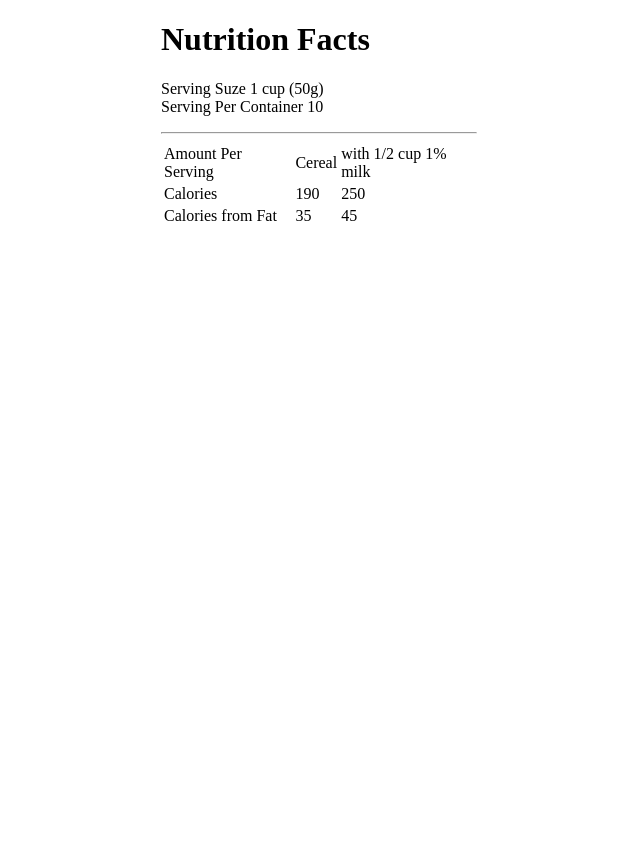
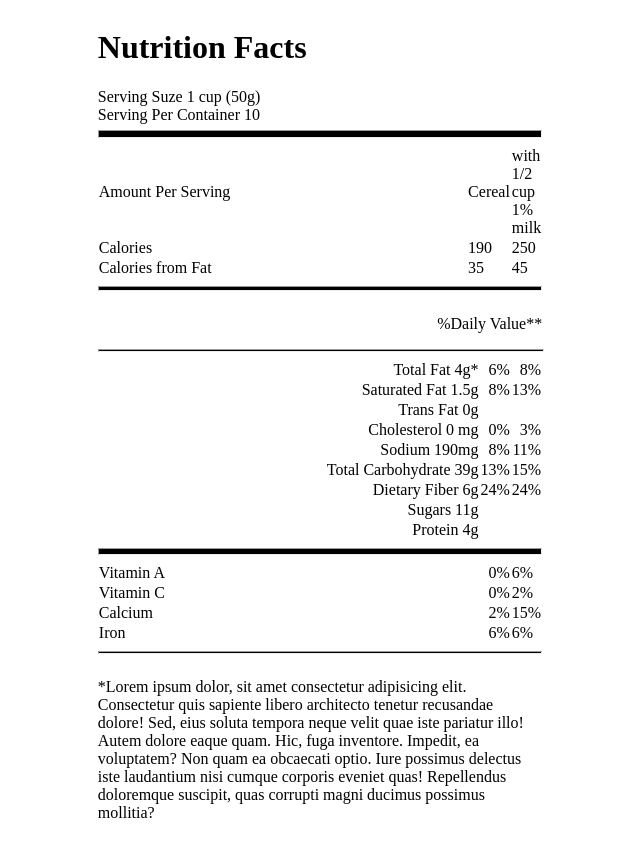
Before and after one commit to KateKatze/17.01_CSS, a plain HTML site: page Intermediate_Kate/index.html in a window 1280 px wide. Shown: the whole page, without its empty margins (321-961 px from the left). Before the commit the page ends 800 px from the top, so only its background shows below. Drawn offline with Linux system fonts and the light colour scheme.

```diff
--- a/Intermediate_Kate/index.css
+++ b/Intermediate_Kate/index.css
@@ -3,7 +3,49 @@ body{
 }
 
 .container{
-    width:25%;
-    border-color: 3px black;
+    display: flex;
+    flex-direction:column;
+    flex-wrap: wrap;
+    width:35%;
     margin: 0 auto;
+    border: black 3px;
 }
+
+table, tr, td {
+    width:100%;
+    border-collapse: collapse;
+  }
+
+tr, td{
+    border-right: none;
+    border-left: none;
+}
+
+.bold1{
+    height:6px;
+    width:100%;
+    background-color: black;
+    margin-top: -10px;;
+}
+
+.bold2{
+    height:3px;
+    width:100%;
+    background-color: black;
+}
+
+.boldunder{
+    height:1px;
+    width:100%;
+    background-color: black;
+}
+
+.item3{
+    text-align: end;
+}
+
+.bold3{
+    height:5px;
+    width:100%;
+    background-color: black;
+}
--- a/Intermediate_Kate/index.html
+++ b/Intermediate_Kate/index.html
@@ -15,9 +15,11 @@
         <div class="item1">
             <h1>Nutrition Facts</h1>
             <p>Serving Suze 1 cup (50g) <br>
-            Serving Per Container 10</p>
+                Serving Per Container 10</p>
         </div>
-        <hr>
+
+        <hr class="bold1">
+
         <div class="item2">
             <table>
                 <tr>
@@ -36,24 +38,94 @@
                     <td>45</td>
                 </tr>
             </table>
-
-
         </div>
 
+        <hr class="bold2">
 
+        <div class="item3">
+            <p>%Daily Value**</p>
+            <hr class="boldunder">
 
+            <table>
+                <tr>
+                    <td>Total Fat 4g*</td>
+                    <td>6%</td>
+                    <td>8%</td>
+                </tr>
+                <tr>
+                    <td>Saturated Fat 1.5g</td>
+                    <td>8%</td>
+                    <td>13%</td>
+                </tr>
+                <tr>
+                    <td>Trans Fat 0g</td>
+                </tr>
+                <tr>
+                    <td>Cholesterol 0 mg</td>
+                    <td>0%</td>
+                    <td>3%</td>
+                </tr>
+                <tr>
+                    <td>Sodium 190mg</td>
+                    <td>8%</td>
+                    <td>11%</td>
+                </tr>
+                <tr>
+                    <td>Total Carbohydrate 39g</td>
+                    <td>13%</td>
+                    <td>15%</td>
+                </tr>
+                <tr>
+                    <td>Dietary Fiber 6g</td>
+                    <td>24%</td>
+                    <td>24%</td>
+                </tr>
+                <tr>
+                    <td>Sugars 11g</td>
+                </tr>
+                <tr>
+                    <td>Protein 4g</td>
+                </tr>
+            </table>
+        </div>
 
+        <hr class="bold3">
 
+        <div class="item4">
+            <table>
+                <tr>
+                    <td>Vitamin A</td>
+                    <td>0%</td>
+                    <td>6%</td>
+                </tr>
+                <tr>
+                    <td>Vitamin C</td>
+                    <td>0%</td>
+                    <td>2%</td>
+                </tr>
+                <tr>
+                    <td>Calcium</td>
+                    <td>2%</td>
+                    <td>15%</td>
+                </tr>
+                <tr>
+                    <td>Iron</td>
+                    <td>6%</td>
+                    <td>6%</td>
+                </tr>
+            </table>
+        </div>
 
+        <hr class="boldunder">
 
-
-
-
-
-
-
-
+        <div class="item5">
+            <p>*Lorem ipsum dolor, sit amet consectetur adipisicing elit. Consectetur quis sapiente libero architecto
+                tenetur recusandae dolore! Sed, eius soluta tempora neque velit quae iste pariatur illo! Autem dolore
+                eaque quam.
+                Hic, fuga inventore. Impedit, ea voluptatem? Non quam ea obcaecati optio. Iure possimus delectus iste
+                laudantium nisi cumque corporis eveniet quas! Repellendus doloremque suscipit, quas corrupti magni
+                ducimus possimus mollitia?</p>
+        </div>
     </div>
 </body>
-
 </html>
```
